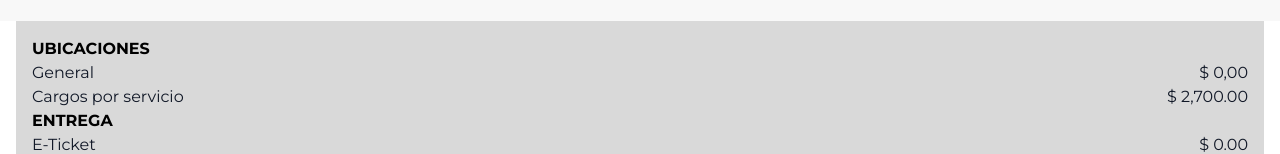
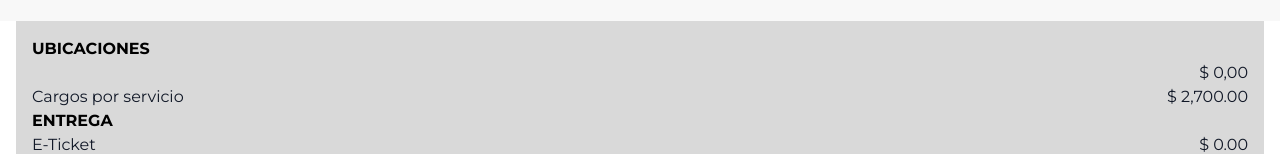
Before and after one commit to montvlein/DH_Final_Project_2_Frontend, a Next.js app: page /cart/1 in a window 1280 px wide. Shown: the part 378-532 px from the top of the page. Built offline with nearby package versions, Linux system fonts and the light colour scheme; no server answers; a web font is replaced by a local one.

Commit message:
detalle compra casi harcodeado

```diff
--- a/components/sale/DeliveryInfo.tsx
+++ b/components/sale/DeliveryInfo.tsx
@@ -2,32 +2,29 @@
 import { useParams } from 'next/navigation'
 import React, { useEffect, useState } from 'react'
 import { type Ticket } from '@/models/Ticket'
+import { Evento } from '@/models/Event'
 
 const DeliveryInfo: React.FC = () => {
   const param = useParams()
   const ticketId = param?.id ?? 0
-  const [ticket, setTicket] = useState<Ticket>({
+  const [ticket, setTicket] = useState<Evento>({
     id: 0,
-    dateTime: {
+    dateList: [
+      {
         id: 0,
-      dateTime: [
-        2024,
-        3,
-        2,
-        20,
-        0
+        dateTime: [0, 0, 0, 0, 0],
+        ticketTypeList: [
+          {
+            id: 0,
+            name: '',
+            stock: 0,
+            urlImage: '',
+            price: 0,
+          },
         ],
-      capacity: null
+        capacity: 0,
       },
-    ticketType: {
-      id: 0,
-      name: 'General',
-      stock: 0,
-      price: 0,
-      urlImage: ''
-    },
-    event: {
-      id: 3,
+    ],
     description: '',
     description_title: '',
     name: '',
@@ -36,7 +33,7 @@ const DeliveryInfo: React.FC = () => {
       venue: '',
       country: '',
       city: '',
-        address: ''
+      address: '',
     },
     miniImageUrl: '',
     bannerImageUrl: '',
@@ -46,8 +43,6 @@ const DeliveryInfo: React.FC = () => {
       description: '',
       urlImage: ''
     }
-    },
-    idUser: 0
   })
   const [price, setPrice] = useState(0)
   const [recargo, setRecargo] = useState(2700)
@@ -55,13 +50,14 @@ const DeliveryInfo: React.FC = () => {
 
   useEffect(() => {
     const getTickets = (): void => {
-      const apiTicketUrl = 'https://api.goldenticket.ar/event/ticket/' + ticketId
+      const apiTicketUrl = 'https://api.goldenticket.ar/event/' + ticketId
       fetch(apiTicketUrl)
         .then(async res => await res.json())
         .then(data => {
           setTicket(data)
-          setPrice(data.ticketType.price)
-          setTotal(data.ticketType.price + recargo)
+          console.log(data)
+          setPrice(data.dateList[0].ticketTypeList[0].price)
+          setTotal(data.dateList[0].ticketTypeList[0].price + recargo)
           console.log(data)
         })
         .catch(err => { console.error(err.message) })
@@ -80,12 +76,12 @@ const DeliveryInfo: React.FC = () => {
           <p className='text-black font-montserrat text-base font-medium'>Al finalizar, el ticket estará disponible en tu historial de compra, para que lo imprimas o lo presentes, desde tu dispositivo móvil, al ingresar al recinto.</p>
         </div>
       </div>
-      <div className=" bg-[#F8F8F8] p-5 mt-4 text-black font-montserrat text-base font-bold">{ticket.event.name}  | {ticket.event.venue.venue} </div>
+      <div className=" bg-[#F8F8F8] p-5 mt-4 text-black font-montserrat text-base font-bold">{ticket.name}  | {ticket.venue.venue}</div>
       <div className='bg-[#D9D9D9] flex flex-col p-4 md:justify-between md:mx-4'>
         <div>
           <h4 className='text-black font-montserrat text-base font-bold'>UBICACIONES</h4>
           <div className='flex justify-between'>
-            <p className='md:pr-40'>{ticket.ticketType.name}</p>
+            <p className='md:pr-40'>{ticket.dateList[0].ticketTypeList[0].name}</p>
             <p>{price.toLocaleString('es-Ar', {
               style: 'currency',
               currency: 'ARS'
--- a/components/sale/PurchaseSummary.tsx
+++ b/components/sale/PurchaseSummary.tsx
@@ -1,19 +1,83 @@
+import type { Evento } from '@/models/Event'
 import Link from 'next/link'
-import React from 'react'
+import { useParams } from 'next/navigation'
+import React, { useEffect, useState } from 'react'
 
 const PurchaseSummary: React.FC = () => {
+  const param = useParams()
+  const ticketId = param?.id ?? 0
+  const [ticket, setTicket] = useState<Evento>({
+    id: 0,
+    dateList: [
+      {
+        id: 0,
+        dateTime: [0, 0, 0, 0, 0],
+        ticketTypeList: [
+          {
+            id: 0,
+            name: '',
+            stock: 0,
+            urlImage: '',
+            price: 0,
+          },
+        ],
+        capacity: 0,
+      },
+    ],
+    description: '',
+    description_title: '',
+    name: '',
+    venue: {
+      id: 0,
+      venue: '',
+      country: '',
+      city: '',
+      address: ''
+    },
+    miniImageUrl: '',
+    bannerImageUrl: '',
+    detailImageUrl: '',
+    category: {
+      id: 0,
+      description: '',
+      urlImage: ''
+    }
+  })
+  const [price, setPrice] = useState(0)
+  const [recargo, setRecargo] = useState(2700)
+  const [total, setTotal] = useState(0)
+
+  useEffect(() => {
+    const getTickets = (): void => {
+      const apiTicketUrl = 'https://api.goldenticket.ar/event/' + ticketId
+      fetch(apiTicketUrl)
+        .then(async res => await res.json())
+        .then(data => {
+          setTicket(data)
+          console.log(data)
+          setPrice(data.dateList[0].ticketTypeList[0].price)
+          setTotal(data.dateList[0].ticketTypeList[0].price + recargo)
+          console.log(data)
+        })
+        .catch(err => { console.error(err.message) })
+    }
+    getTickets()
+  }, [ticketId])
   return (
     <div className='flex flex-col w-full mb-10 md:m-10 md:w-1/2'>
       <div className='bg-[#D9D9D9] h-96'>
         <div className='flex justify-between pl-4 pt-1 bg-[#F8F8F8]'>
           <p className='font-montserrat text-2xl font-bold leading-29 tracking-normal text-left'>Resumen de compra</p>
-          <Link href={''}>Cancelar compra</Link>
+          <Link href={'/'}>Cancelar compra</Link>
         </div>
         <div>
           <p className='ml-4 mt-6 mb-2 text-xl'>Tipo de entrada</p>
           <div className='flex justify-between mx-4 pb-2 border-b border-solid border-[#975D93]'>
-              <p>1 X General Sin asiento</p>
-              <p>$ 18,000.00</p>
+            <p>{ticket.dateList[0].ticketTypeList[0].name}</p>
+            <p>{price.toLocaleString('es-Ar', {
+              style: 'currency',
+              currency: 'ARS'
+            })}</p>
           </div>
           <p className='ml-4 mt-3 text-xl'>Servicios</p>
           <div className='flex justify-between mx-4 pb-2 border-b border-solid border-[#975D93]'>
@@ -25,7 +89,10 @@ const PurchaseSummary: React.FC = () => {
             <p>$ 0.00</p></div>
           <div className='flex justify-between mx-4 pb-2 mt-6'>
             <p className='font-montserrat text-base font-bold leading-6 tracking-normal text-left text-[#3D37F1]'>TOTAL</p>
-              <p>$ 20,700.00</p>
+            <p>{total.toLocaleString('es-Ar', {
+              style: 'currency',
+              currency: 'ARS'
+            })}</p>
           </div>
         </div>
       </div>
```
Also changed, not shown: services/GetEventsById.tsx (added, +9 -0 lines). Lines whose indentation alone changed are shown as unchanged.
